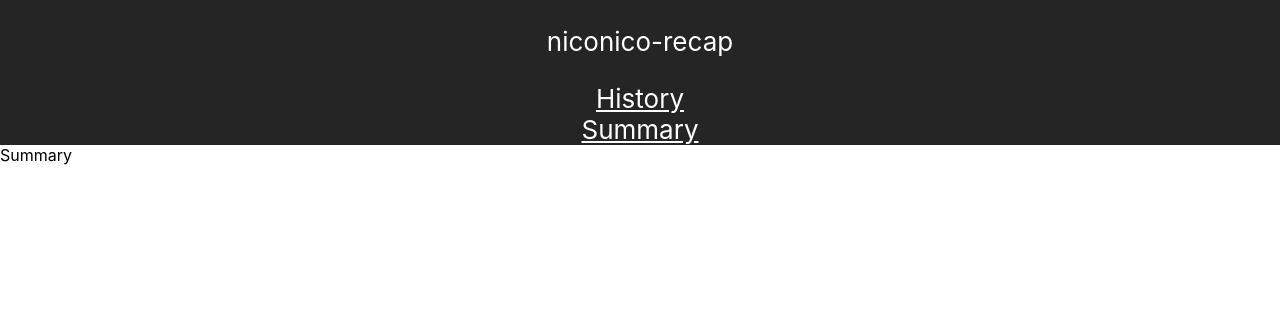
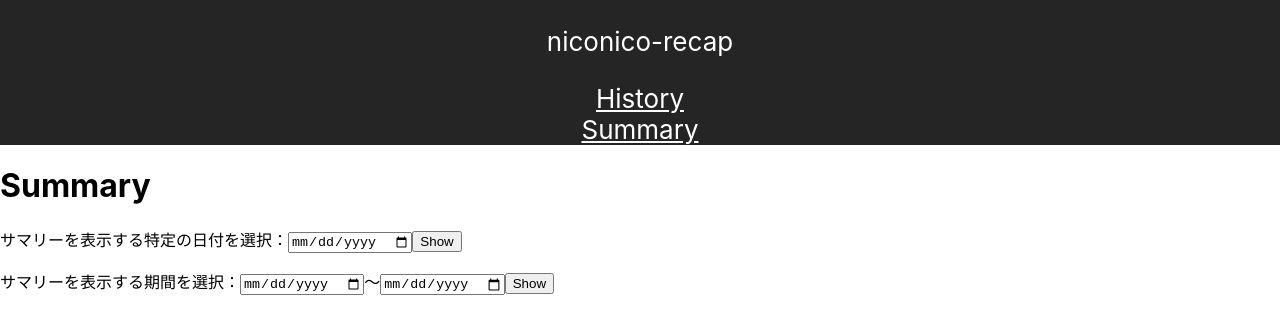
Before and after one commit to inu-k/niconico_recap, a React (Create React App) app in the folder frontend/react-app/: page /summary in a window 1280 px wide. Shown: the top 334 px of the page. Built offline with nearby package versions, Linux system fonts and the light colour scheme.

Commit message:
サマリーページを追加

```diff
--- a/frontend/react-app/src/App.tsx
+++ b/frontend/react-app/src/App.tsx
@@ -2,6 +2,7 @@
 import { Routes, Route, Link } from 'react-router-dom';
 import HistoryPage from './pages/HistoryPage';
 import VideoInfoPage from './pages/VideoInfoPage';
+import SummaryPage from './pages/SummayPage';
 
 
 function App() {
@@ -19,7 +20,7 @@
 
       <Routes>
         <Route path='/history' element={<HistoryPage />} />
-        <Route path='/summary' element={<div>Summary</div>} />
+        <Route path='/summary' element={<SummaryPage />} />
         <Route path='/videos/:videoId' element={<VideoInfoPage />} />
       </Routes>
     </div>
--- /dev/null
+++ b/frontend/react-app/src/components/Summary.tsx
@@ -0,0 +1,23 @@
+export interface Summary {
+    tag_name: string;
+    count: number;
+}
+
+export interface SummaryProps {
+    summary: Summary[];
+}
+
+export function Summary({ summary }: SummaryProps) {
+    return (<div>
+        <p>
+            {summary.map((summary, index) => {
+                return (
+                    <div className="summary-item-container">
+                        <div className="summary-item-content">
+                            <p>{summary.tag_name}: {summary.count} 回</p>
+                        </div>
+                    </div>);
+            })}
+        </p>
+    </div>);
+}
--- a/frontend/react-app/src/pages/HistoryPage.tsx
+++ b/frontend/react-app/src/pages/HistoryPage.tsx
@@ -33,7 +33,7 @@
     };
 
     const handleHistoryShowOnDuration = () => {
-        var params: string[] = [];
+        let params: string[] = [];
         if (startDate) {
             params.push(`startDate=${startDate}`);
         }
--- /dev/null
+++ b/frontend/react-app/src/pages/SummayPage.tsx
@@ -0,0 +1,58 @@
+import { useState } from 'react';
+import { fetchData } from '../functions/utils';
+import { Summary, SummaryProps } from '../components/Summary';
+
+// show summary of videos
+export default function SummaryPage() {
+    const [summaryProps, setSummaryProps] = useState<SummaryProps>({ summary: [] });
+    const [date, setDate] = useState('');
+    const [startDate, setStartDate] = useState('');
+    const [endDate, setEndDate] = useState('');
+
+    const handleSummaryShowOnDate = () => {
+        fetchData(`http://localhost:8088/summary?date=${date}`)
+            .then(data => {
+                setSummaryProps({ summary: data });
+            })
+            .catch(error => {
+                console.error(error);
+                setSummaryProps({ summary: [] });
+            });
+    };
+
+    const handleSummaryShowOnDuration = () => {
+        let params: string[] = [];
+        if (startDate) {
+            params.push(`startDate=${startDate}`);
+        }
+        if (endDate) {
+            params.push(`endDate=${endDate}`);
+        }
+
+        fetchData(`http://localhost:8088/summary?${params.join('&')}`)
+            .then(data => {
+                setSummaryProps({ summary: data });
+            })
+            .catch(error => {
+                console.error(error);
+                setSummaryProps({ summary: [] });
+            });
+    };
+
+    return (
+        <div>
+            <h1>Summary</h1>
+            <p> サマリーを表示する特定の日付を選択：
+                <input type='date' value={date} onChange={(e) => setDate(e.target.value)} />
+                <button onClick={handleSummaryShowOnDate}>Show</button>
+            </p>
+            <p> サマリーを表示する期間を選択：
+                <input type='date' value={startDate} onChange={(e) => setStartDate(e.target.value)} />
+                〜
+                <input type='date' value={endDate} onChange={(e) => setEndDate(e.target.value)} />
+                <button onClick={handleSummaryShowOnDuration}>Show</button>
+            </p>
+            <Summary summary={summaryProps.summary} />
+        </div>
+    );
+}
```
